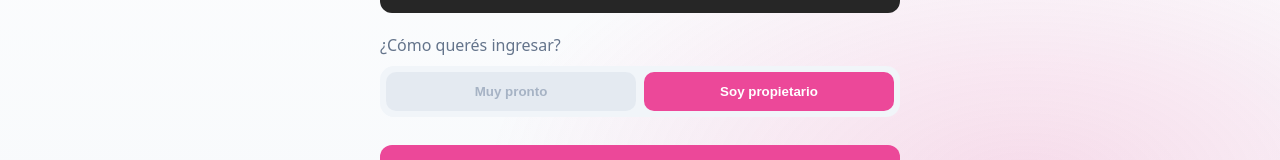
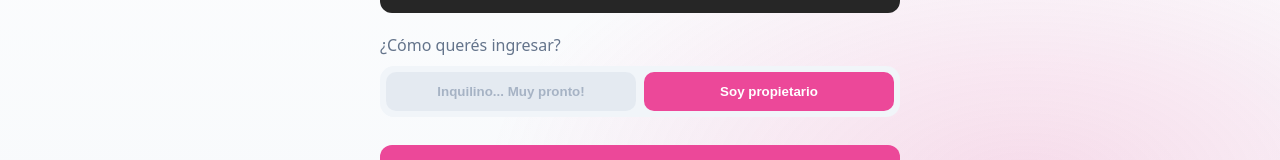
Before and after one commit to rentverlo-dotcom/verlo, a Next.js app: page /login in a window 1280 px wide. Shown: the part 382-542 px from the top of the page. Built offline with nearby package versions, Linux system fonts and the light colour scheme.

Commit message:
Update page.tsx

```diff
--- a/app/login/page.tsx
+++ b/app/login/page.tsx
@@ -91,7 +91,7 @@ export default function LoginPage() {
       opacity: 0.8,
     }}
   >
-    Muy pronto
+   Inquilino... Muy pronto!
   </button>
 
   {/* PROPIETARIO ACTIVO */}
```
